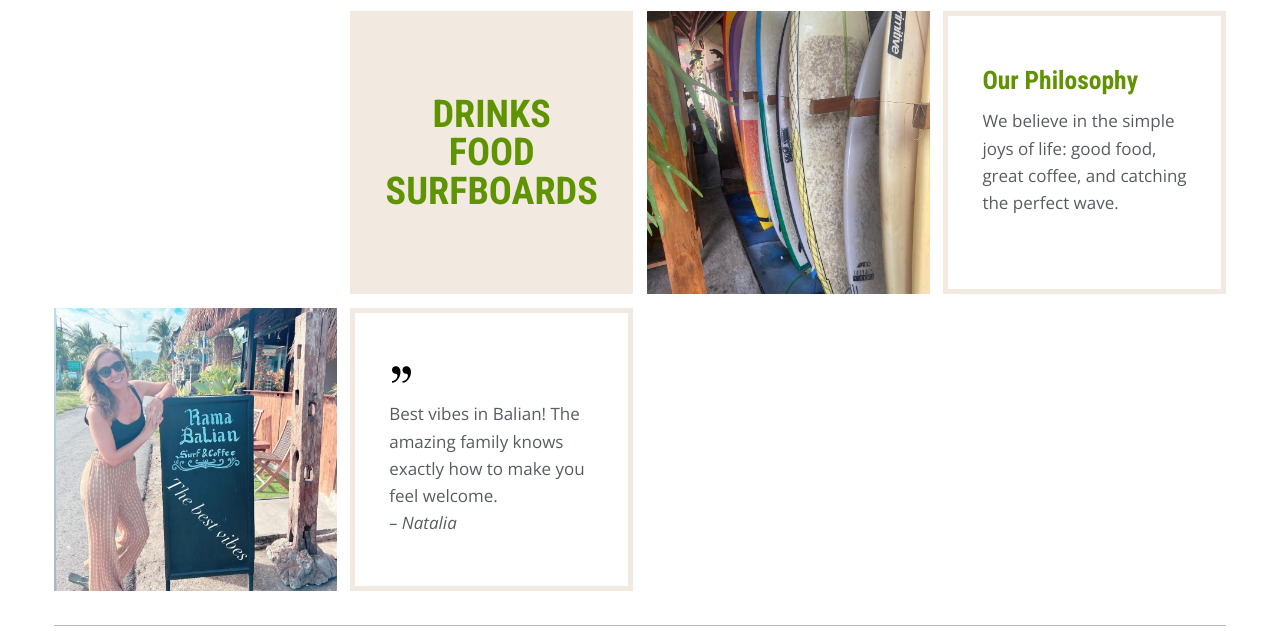
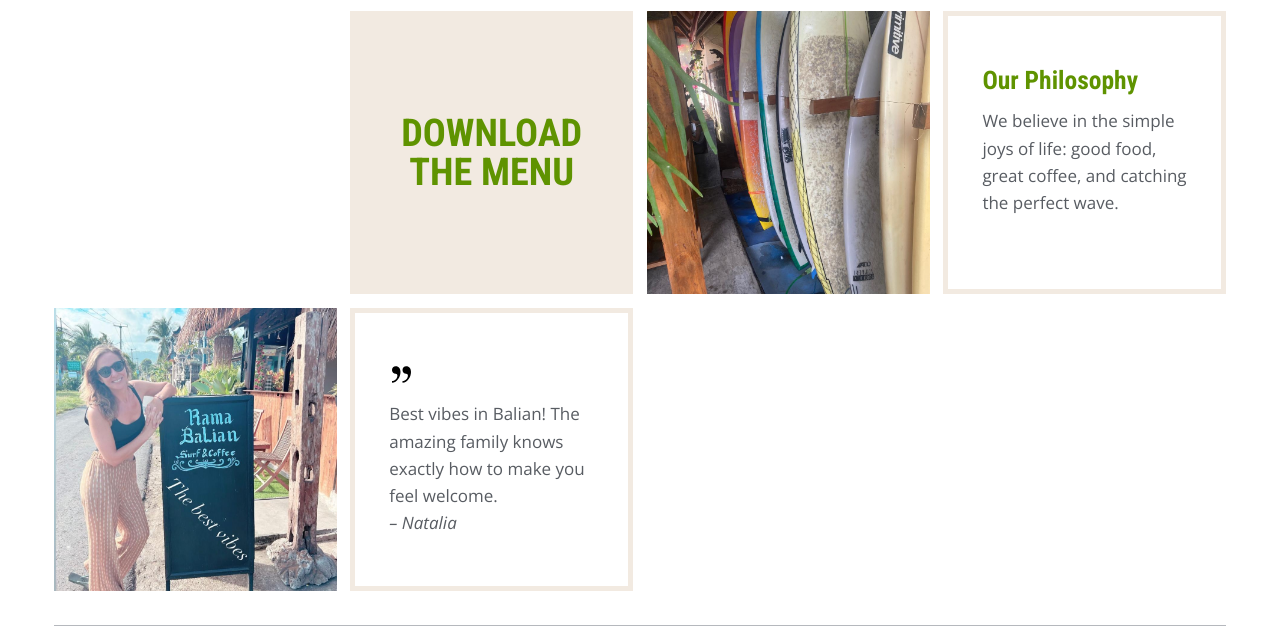
Before and after one commit to ramabalsu/project, a website: page docs/index.html in a window 1280 px wide. Shown: the part 1504-2135 px from the top of the page. Drawn offline with nearby package versions, Linux system fonts and the light colour scheme.

Commit message:
changed menu to work

```diff
--- a/docs/index.html
+++ b/docs/index.html
@@ -123,13 +123,10 @@
 
 
                 <!-- Download menu - desktop and mobile -->
-
                 <div class="grid-column span-6 offset-one-fourth mt1 order-5 hide-md-to-lg reveal-on-scroll is-revealing">
                     <div class="square">
                         <div class="aspect-ratio__content bg--tan centered-content align--center">
-                            <p class="h2 heading-font mb0 uppercase text--primary-color no-click">
-                                Drinks<br>Food<br>Surfboards
-                            </p>
+                            <p class="h2 heading-font mb0 uppercase text--primary-color"><a href="" class="link">Download the menu</a></p>
                         </div>
                     </div>
                 </div>
@@ -137,12 +134,12 @@
                 <div class="grid-column span-6 offset-one-fourth mt1 order-5 show-md-to-lg reveal-on-scroll is-revealing">
                     <div class="rectangle">
                         <div class="aspect-ratio__content bg--tan centered-content align--center">
-                            <p class="h2 heading-font mb0 uppercase text--primary-color no-click">
-                                Drinks<br>Food<br>Surfboards
-                            </p>
+                            <p class="h2 heading-font mb0 uppercase text--primary-color"><a href="" class="link">Download the menu</a></p>
                         </div>
                     </div>
                 </div>
+
+
                 <!-- Chef pic -->
                 <div class="grid-column span-6 span-half-mobile mobile-col--left mt1 order-3 reveal-on-scroll is-revealing">
                     <div class="square">
```
